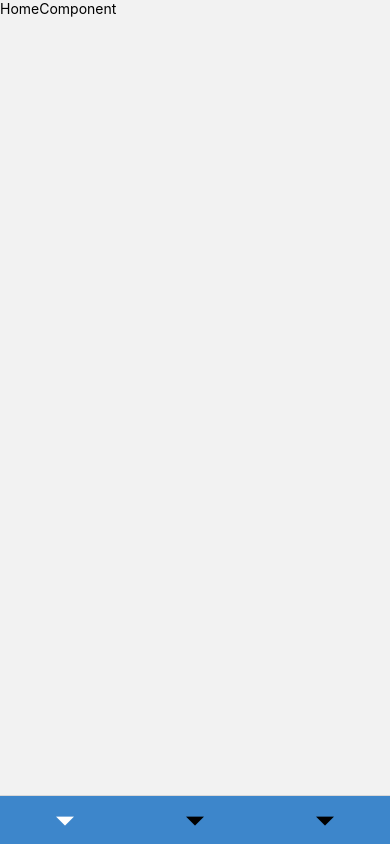
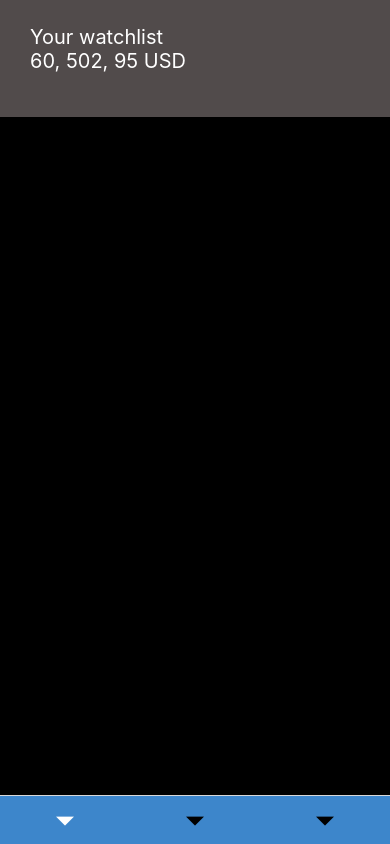
Before and after one commit to NurgaliyevS/Crypto-tracker-app-react-native, a React Native app: screen /Home in a window 390 px wide. Built offline with nearby package versions, Linux system fonts and the light colour scheme.

Commit message:
Upd home component

```diff
--- a/src/components/Home/index.js
+++ b/src/components/Home/index.js
@@ -1,12 +1,46 @@
 import React from 'react';
-import { View, Text } from 'react-native';
+import { View, Text, StyleSheet } from 'react-native';
 
 function Home() {
   return (
-    <View>
-      <Text>HomeComponent</Text>
+    <View style={style.container}>
+      <View style={[title.titleContainer, title.titlePosition]}>
+        <Text style={[style.textCommon, title.titleText]}>Your watchlist</Text>
+        <Text style={[style.textCommon, title.titleText]}>60, 502, 95 USD</Text>
+      </View>
     </View>
   );
 }
 
 export default Home;
+
+const style = StyleSheet.create({
+  container: {
+    flex: 1,
+    backgroundColor: '#000000',
+  },
+  textCommon: {
+    color: '#FFFFFF',
+  },
+});
+
+const title = StyleSheet.create({
+  titleContainer: {
+    flex: 0.12,
+    backgroundColor: '#514B4B',
+  },
+  titlePosition: {
+    paddingTop: 25,
+    paddingLeft: 30,
+  },
+  titleText: {
+    fontSize: 20,
+  },
+});
+
+const records = StyleSheet.create({
+  table: {
+    flex: 1,
+    flexDirection: 'row',
+  },
+});
```
